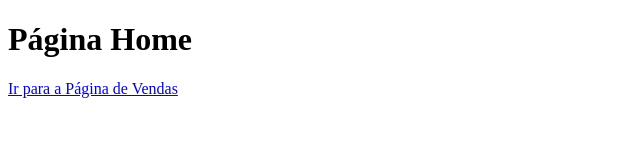
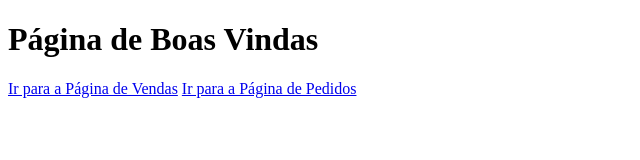
Before and after one commit to JeffersonLds1983/aulagithub, a plain HTML site: page index.html in a window 1280 px wide. Shown: the whole page, without its empty margins (0-640 px from the left). Drawn offline with Linux system fonts and the light colour scheme.

```diff
--- a/index.html
+++ b/index.html
@@ -6,7 +6,8 @@
     <title>Document</title>
 </head>
 <body>
-   <h1>Página Home</h1>
+   <h1>Página de Boas Vindas</h1>
    <a href="vendas.html">Ir para a Página de Vendas</a>
+   <a href="pedidos.html">Ir para a Página de Pedidos</a>
 </body>
 </html>
```
Also changed, not shown: pedidos.html (+1 -0 lines).
